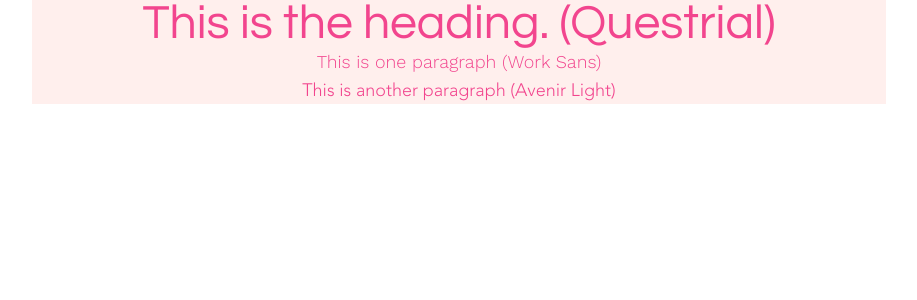
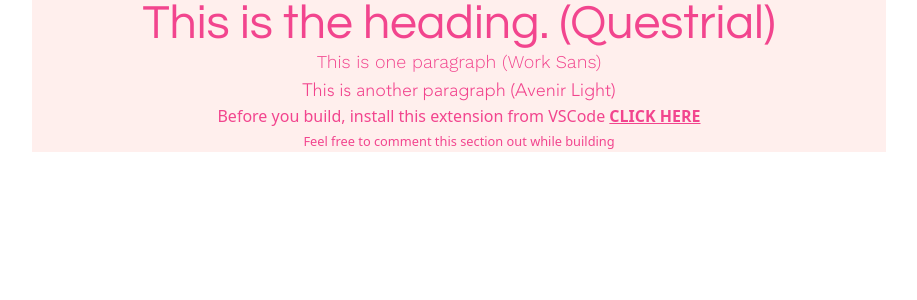
Before and after one commit to e-iroro/team-intel-portfolio, a React (Create React App) app: page / in a window 1280 px wide. Shown: the top 300 px of the page, without its empty margins (181-1098 px from the left). Built offline with nearby package versions, Linux system fonts and the light colour scheme.

Commit message:
Update Test.jsx

```diff
--- a/src/components/Test.jsx
+++ b/src/components/Test.jsx
@@ -5,6 +5,8 @@ function Test() {
             <h2 className=" font-questrial text-5xl">This is the heading. (Questrial)</h2>
             <p className=" font-work-sans text-lg">This is one paragraph (Work Sans)</p>
             <p className=" font-avenir-light text-lg">This is another paragraph (Avenir Light)</p>
+            <p>Before you build, install this extension from VSCode <a href="https://marketplace.visualstudio.com/items?itemName=bradlc.vscode-tailwindcss" className=" font-bold underline">CLICK HERE</a></p>
+            <small>Feel free to comment this section out while building</small>
         </div>
     </>
   );
```
